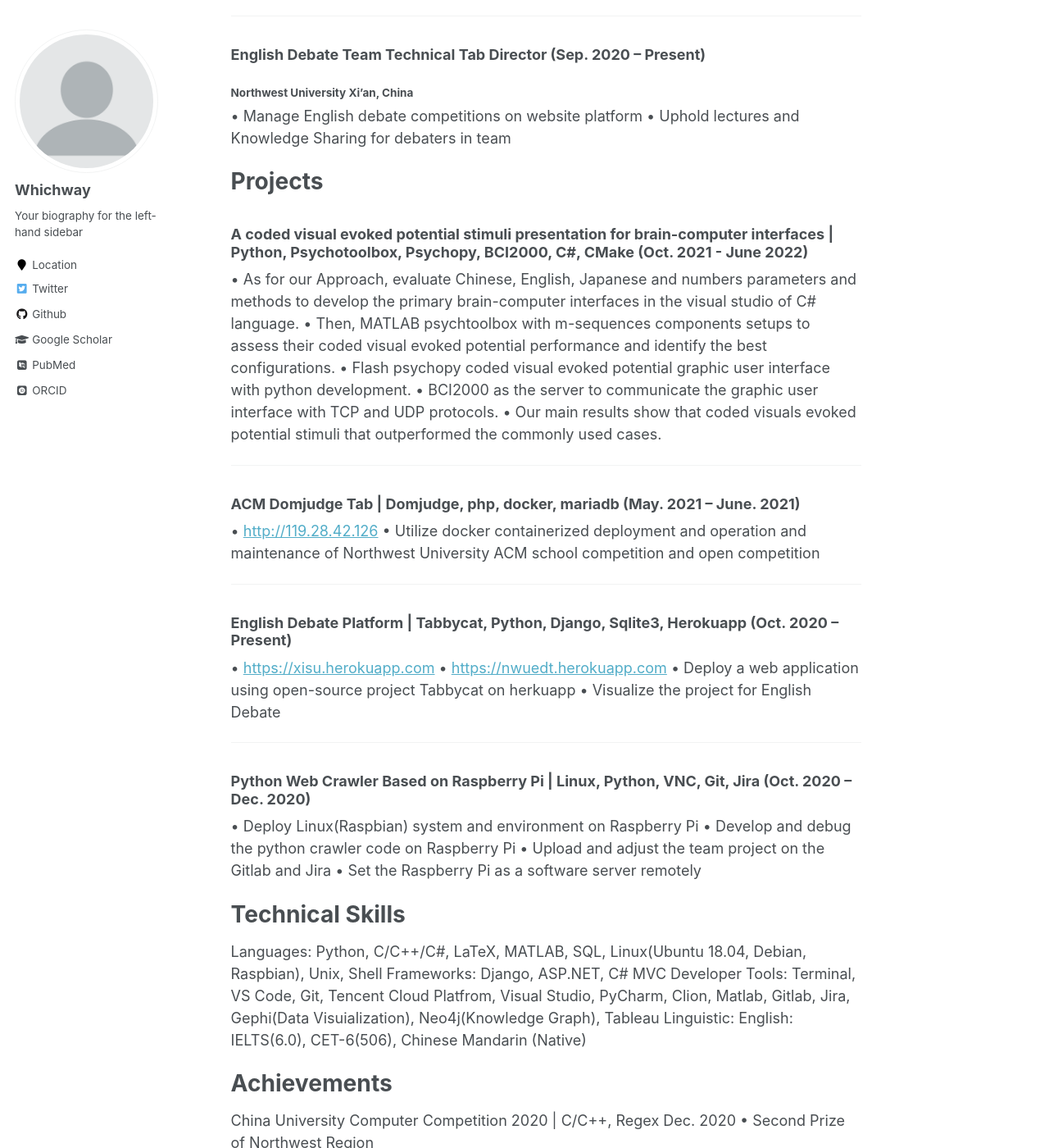
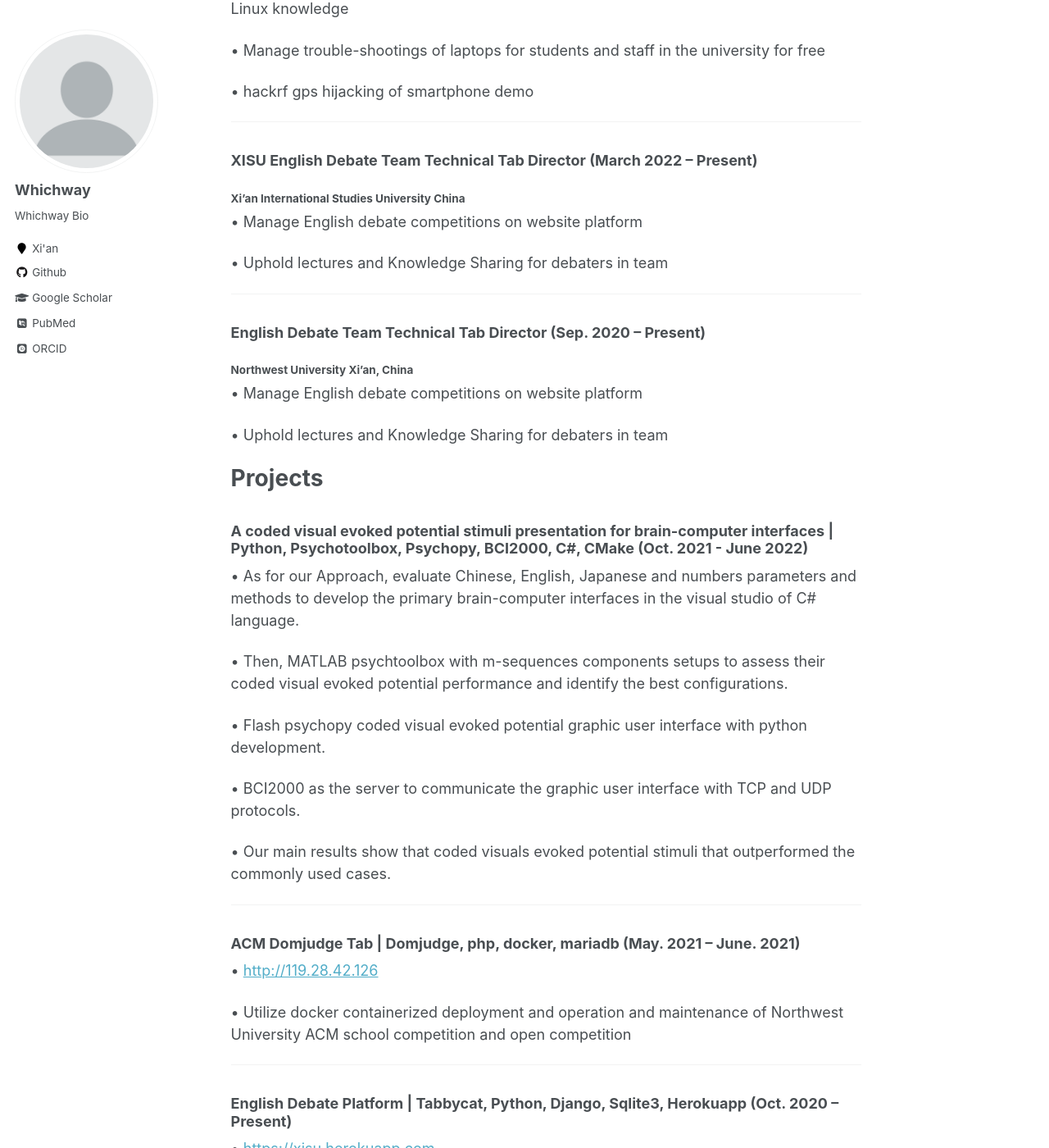
Before and after one commit to web4hangzai/web4hangzai.github.io, a Jekyll site: the page built from _pages/about.md, in a window 1280 px wide and 1400 px high, scrolled down 2311 px. Shown: the whole window at 82% size. Built offline with Jekyll 4.4.1, drawn with Linux system fonts in a browser that asks for light colours; some web fonts are replaced; some of the changed text lies outside the part shown.

Commit message:
reformat

```diff
--- a/_config.yml
+++ b/_config.yml
@@ -82,11 +82,11 @@ analytics:
 author:
   name             : "Whichway"
   avatar           : "profile.png"
-  bio              : "Your biography for the left-hand sidebar"
-  location         : "Location"
+  bio              : "Whichway Bio"
+  location         : "Xi'an"
   employer         :
-  pubmed           : "https://www.ncbi.nlm.nih.gov/pubmed/?term=john+snow"
-  googlescholar    : "http://yourfullgooglescholarurl.com"
+  pubmed           : "https://xisu.herokuapp.com"
+  googlescholar    : "http://119.28.42.126:81"
   email            :
   researchgate     :  # example: "https://www.researchgate.net/profile/yourprofile"
   uri              :
@@ -96,20 +96,20 @@ author:
   flickr           :
   facebook         :
   foursquare       :
-  github           : "academicpages"
+  github           : "web4hangzai"
   google_plus      :
   keybase          :
   instagram        :
   impactstory      : #"https://profiles.impactstory.org/u/xxxx-xxxx-xxxx-xxxx"
   lastfm           :
   linkedin         :
-  orcid            : "http://orcid.org/yourorcidurl"
+  orcid            : "https://nwuedt.herokuapp.com"
   pinterest        :
   soundcloud       :
   stackoverflow    : # http://stackoverflow.com/users/123456/username
   steam            :
   tumblr           :
-  twitter          : "replacethistwitterhandle"
+  twitter          : # "replacethistwitterhandle"
   vine             :
   weibo            :
   xing             :
--- a/_pages/about.md
+++ b/_pages/about.md
@@ -42,7 +42,9 @@ Intern Experience
 ###### Zhejiang , China
 
 • Basic Ethernet cable and troubleshooting; RJ-45 network cable problems' inspection and production
+
 • Troubleshooting for IP-phone of post office
+
 • Basic intranet switch configuration and network maintenance in 114
 
 ---
@@ -54,8 +56,11 @@ Intern Experience
 ###### Shanghai, China
 
 • Develop and operate an MVC web app based on .NET CORE3.1 (.NET 5)
+
 • Use Vbscript scripts to periodically automate data processing on SAP system
+
 • Spotfire-based Python crawler for regular automated data processing
+
 • Update from PHP5 to PHP7 of E-checklist
 
 # Research Experience
@@ -67,8 +72,11 @@ Intern Experience
 ###### Northwest University, China
 
 • Comprehend basic TCP and ICP protocol
+
 • Develop programs of communications between two devices using labwindows
+
 • Familiar with lab equipment such as oscilloscope, multimeter for Hardware signal test
+
 • Experience with Multisim and board schematic design tool for circuit design
 
 ---
@@ -89,7 +97,9 @@ Intern Experience
 
 
 • Lectures for association members of laptop troubleshooting, system reinstall and basic Linux knowledge
+
 • Manage trouble-shootings of laptops for students and staff in the university for free
+
 • hackrf gps hijacking of smartphone demo
 
 ---
@@ -98,8 +108,8 @@ Intern Experience
 
 ##### Xi'an International Studies University  China
 
+• Manage English debate competitions on website platform
 
-• Manage English debate competitions on website platform
 • Uphold lectures and Knowledge Sharing for debaters in team
 
 ---
@@ -108,8 +118,8 @@ Intern Experience
 
 ##### Northwest University Xi'an, China
 
+• Manage English debate competitions on website platform
 
-• Manage English debate competitions on website platform
 • Uphold lectures and Knowledge Sharing for debaters in team
 
 
@@ -118,9 +128,13 @@ Intern Experience
 ### A coded visual evoked potential stimuli presentation for brain-computer interfaces | Python, Psychotoolbox, Psychopy, BCI2000, C#, CMake (Oct. 2021 - June 2022)
 
 • As for our Approach, evaluate Chinese, English, Japanese and numbers parameters and methods to develop the primary brain-computer interfaces in the visual studio of C# language.
+
 • Then, MATLAB psychtoolbox with m-sequences components setups to assess their coded visual evoked potential performance and identify the best configurations.
+
 • Flash psychopy coded visual evoked potential graphic user interface with python development.
+
 • BCI2000 as the server to communicate the graphic user interface with TCP and UDP protocols.
+
 • Our main results show that coded visuals evoked potential
 stimuli that outperformed the commonly used cases.
 
@@ -130,6 +144,7 @@ stimuli that outperformed the commonly used cases.
 
 
 • [http://119.28.42.126](http://119.28.42.126/public)
+
 • Utilize docker containerized deployment and operation and maintenance of Northwest University ACM school
 competition and open competition
 
@@ -139,8 +154,11 @@ competition and open competition
 
 
 • [https://xisu.herokuapp.com](https://xisu.herokuapp.com)
+
 • [https://nwuedt.herokuapp.com](https://nwuedt.herokuapp.com)
+
 • Deploy a web application using open-source project Tabbycat on herkuapp
+
 • Visualize the project for English Debate
 
 ---
@@ -149,16 +167,19 @@ competition and open competition
 
 
 • Deploy Linux(Raspbian) system and environment on Raspberry Pi
+
 • Develop and debug the python crawler code on Raspberry Pi
+
 • Upload and adjust the team project on the Gitlab and Jira
+
 • Set the Raspberry Pi as a software server remotely
 
 # Technical Skills
 
-Languages: Python, C/C++/C#, LaTeX, MATLAB, SQL, Linux(Ubuntu 18.04, Debian, Raspbian), Unix, Shell
-Frameworks: Django, ASP.NET, C# MVC
-Developer Tools: Terminal, VS Code, Git, Tencent Cloud Platfrom, Visual Studio, PyCharm, Clion, Matlab, Gitlab, Jira, Gephi(Data Visuialization), Neo4j(Knowledge Graph), Tableau
-Linguistic: English: IELTS(6.0), CET-6(506), Chinese Mandarin (Native)
+- Languages: Python, C/C++/C#, LaTeX, MATLAB, SQL, Linux(Ubuntu 18.04, Debian, Raspbian), Unix, Shell
+- Frameworks: Django, ASP.NET, C# MVC
+- Developer Tools: Terminal, VS Code, Git, Tencent Cloud Platfrom, Visual Studio, PyCharm, Clion, Matlab, Gitlab, Jira, Gephi(Data Visuialization), Neo4j(Knowledge Graph), Tableau
+- Linguistic: English: IELTS(6.0), CET-6(506), Chinese Mandarin (Native)
 
 # Achievements
 
```
